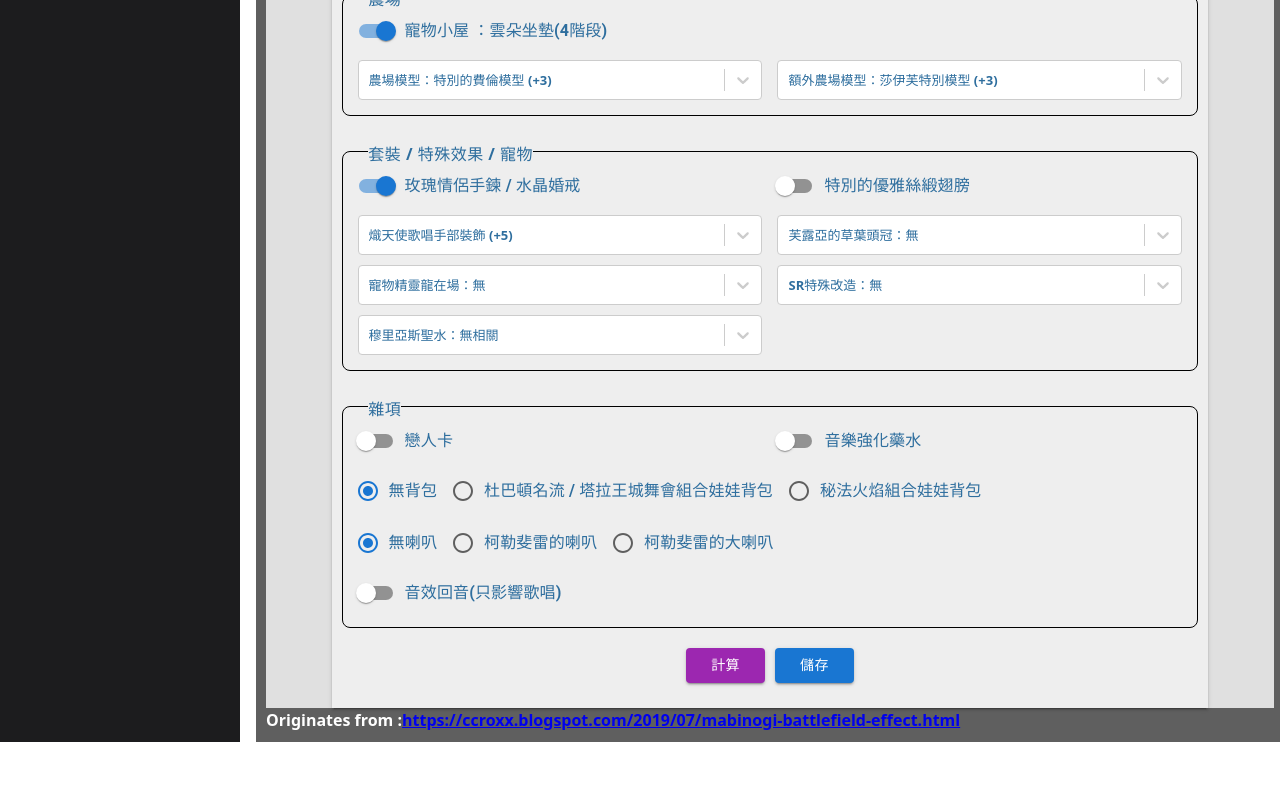
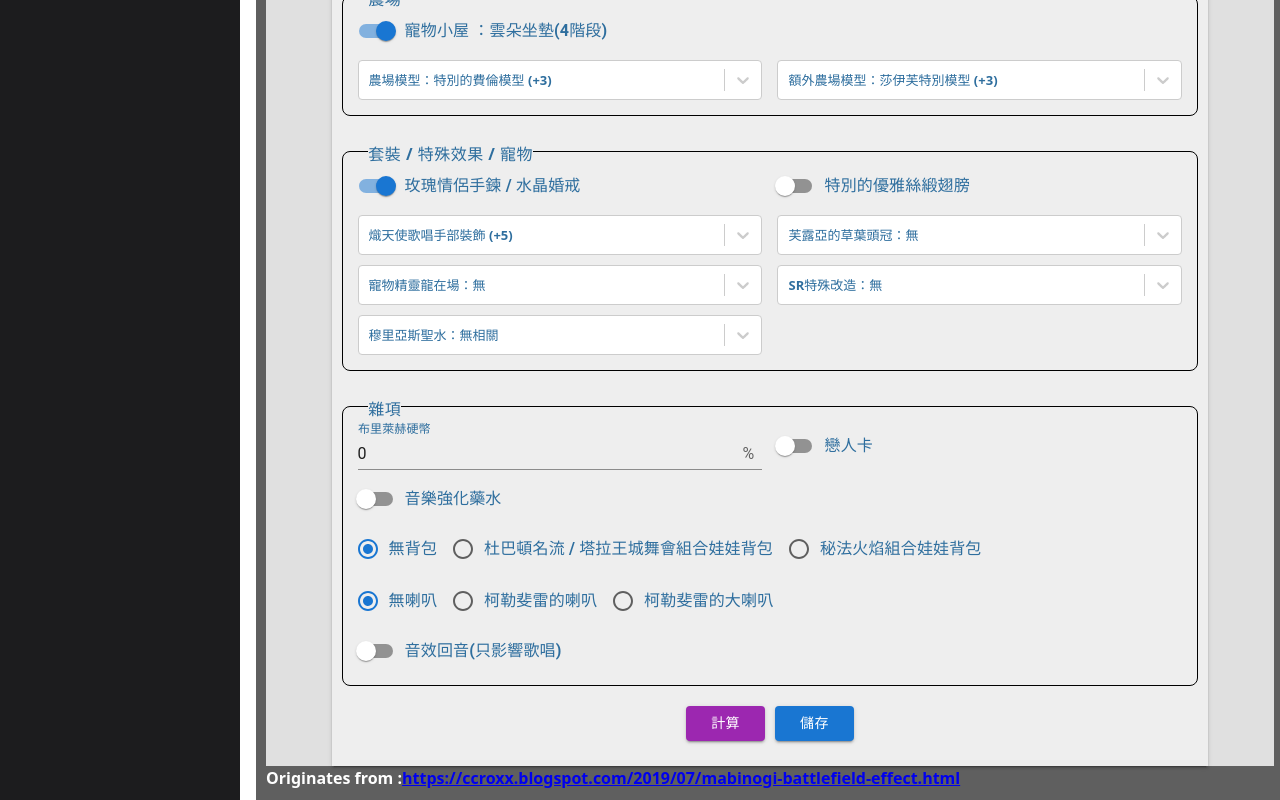
Before and after one commit to Zaphiox/mabinogi-misc, a React (Vite) app: page /#/calculator in a window 1280 px wide. Shown: the part 1342-2142 px from the top of the page. Before the commit the page ends 2084 px from the top, so only its background shows below. Built offline with nearby package versions, Linux system fonts and the light colour scheme.

Commit message:
update totem for calculation
- add totem field, update related scss
- updated calculator logic
- [chores] update path to comply with ts7

```diff
--- a/src/pages/calculator/Calculator.tsx
+++ b/src/pages/calculator/Calculator.tsx
@@ -6,7 +6,7 @@ import calConst, { updateProfileList, type savedProfile } from './calConst';
 import { calculateResult, extractFormData, getSelectedStringValue, getSelectedValue, readProfileSwitch } from './cal';
 
 import '@web/styles/Calculator.scss';
-import { Button, RadioGroup, TextField } from '@mui/material';
+import { Button, RadioGroup, TextField, InputAdornment } from '@mui/material';
 import { useLocalStorage } from '@web/utils/customHook';
 import { isEmptyOrSpaces } from '@web/utils/miscUtils';
 
@@ -458,6 +458,26 @@ const Calculator = () => {
               <div className="group-split"></div>
               <div className="group">
                 <div className="group-legend">雜項</div>
+                <TextField
+                  id="totem"
+                  name="totem"
+                  label="布里萊赫硬幣"
+                  variant="standard"
+                  type="number"
+                  slotProps={{
+                    htmlInput: {
+                      min: 0,
+                      max: 1,
+                      step: '0.01',
+                      inputmode: 'decimal',
+                      pattern: '[0-9]',
+                    },
+                    input: {
+                      endAdornment: <InputAdornment position="start">%</InputAdornment>,
+                    },
+                  }}
+                  defaultValue={current ? current?.totem : 0}
+                />
                 <BasicControl
                   id="astro"
                   label="戀人卡"
--- a/src/pages/calculator/cal.ts
+++ b/src/pages/calculator/cal.ts
@@ -67,11 +67,14 @@ const calculateResult = (data): PerformanceScores => {
   const excellentPlay = excellentSing + data.reforgingExcellent;
   const inspiringPlay = inspiringSing + data.reforgingInspiring;
 
+  const totem = Number(data.totem) / 100;
+
   const rating = data.instrument === 25 || data.instrument === 22 ? 0.07 : 0;
-  const extra = 1 + rating + data.specialUpgrade;
-  const singNomral = baseSing * normalSing + fairyDragonBuff;
-  const singExcellent = baseSing * excellentSing + fairyDragonBuff;
-  const singInspiring = baseSing * inspiringSing + fairyDragonBuff;
+  const extra = +(1 + rating + data.specialUpgrade + totem).toFixed(6);
+
+  const singNomral = (baseSing * normalSing + fairyDragonBuff) * 1 + totem;
+  const singExcellent = (baseSing * excellentSing + fairyDragonBuff) * 1 + totem;
+  const singInspiring = (baseSing * inspiringSing + fairyDragonBuff) * 1 + totem;
 
   const playNomral = (basePlay * normalPlay + fairyDragonBuff) * extra;
   const playExcellent = (basePlay * excellentPlay + fairyDragonBuff) * extra;
--- a/src/styles/Calculator.scss
+++ b/src/styles/Calculator.scss
@@ -85,6 +85,9 @@
     .MuiFormControlLabel-label {
       font-weight: bold;
     }
+    .MuiInputLabel-standard {
+      color: #2e6e9e;
+    }
 
     .result-panel {
       display: grid;
@@ -155,3 +158,13 @@
     }
   }
 }
+
+input::-webkit-outer-spin-button,
+input::-webkit-inner-spin-button {
+  -webkit-appearance: none;
+  margin: 0;
+}
+
+input[type='number'] {
+  -moz-appearance: textfield;
+}
--- a/tsconfig.app.json
+++ b/tsconfig.app.json
@@ -24,11 +24,8 @@
     "noFallthroughCasesInSwitch": true,
     "noUncheckedSideEffectImports": true,
     "noImplicitAny": false,
-
-
-    "baseUrl": "./",
     "paths": {
-      "@web/*": ["src/*"]
+      "@web/*": ["./src/*"]
     }
   },
   "include": ["src"]
```
Also changed, not shown: package.json (line endings or trailing spaces).
